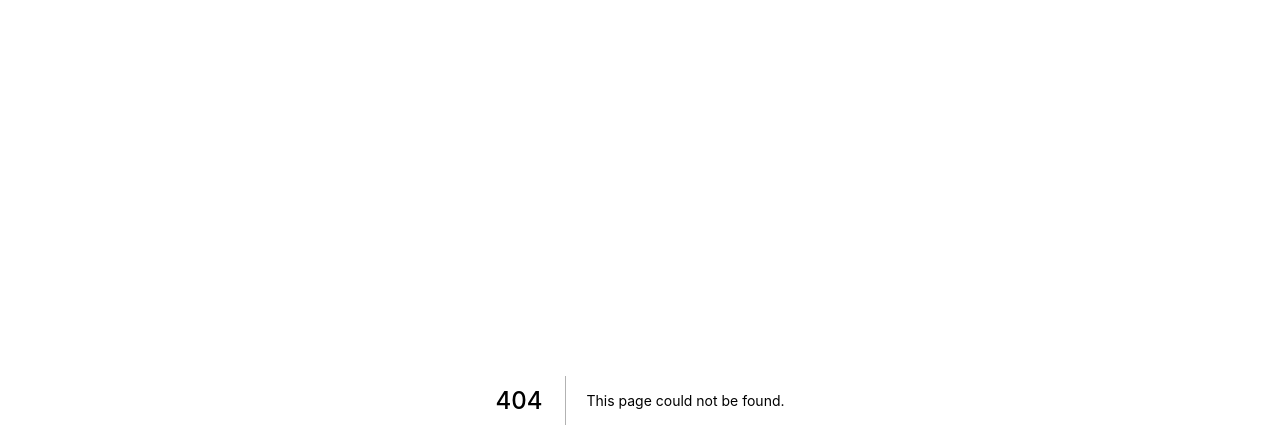
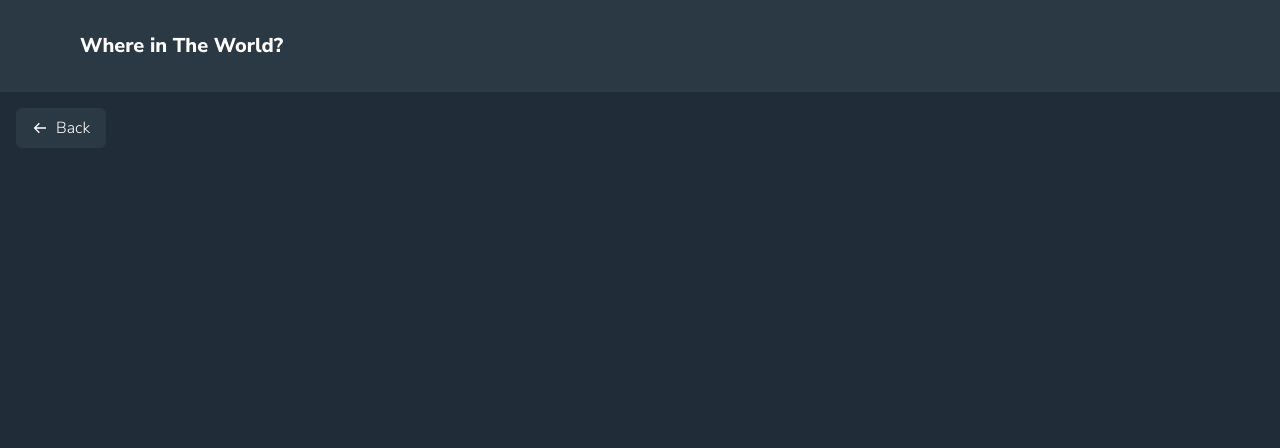
Before and after one commit to ahmadbilalse/countries-app, a Next.js app: page /1 in a window 1280 px wide. Before the commit this address had no page. Shown: the top 448 px of the page. Built offline with nearby package versions, Linux system fonts and the light colour scheme.

Commit message:
add: navigation to country detail page

```diff
--- a/components/Country.tsx
+++ b/components/Country.tsx
@@ -1,18 +1,23 @@
 import React from "react";
 import Image from "next/image";
+import Link from "next/link";
 import { Country } from "./Countries";
 
 export default function Card(props: any) {
   const country: Country = props.country;
 
-  const numberWithCommas = (x: number) =>{
+  const numberWithCommas = (x: number) => {
     return x.toString().replace(/\B(?=(\d{3})+(?!\d))/g, ",");
-  }
+  };
 
   return (
     <div className="rounded-xl dark:bg-primary overflow-hidden">
       {country ? (
-        <>
+        <Link
+          href={`/${encodeURIComponent(country.name.toLowerCase())}`}
+          passHref
+        >
+          <div>
             <div className="dark:bg-secondary relative w-full h-48">
               <Image
                 src={country?.flag}
@@ -27,7 +32,8 @@ export default function Card(props: any) {
               <p>Region: {country.region}</p>
               <p>Capital: {country.capital}</p>
             </div>
-        </>
+          </div>
+        </Link>
       ) : (
         <>
           <div className="animate-pulse dark:bg-secondary relative w-full h-48"></div>
--- a/components/PageContainer.tsx
+++ b/components/PageContainer.tsx
@@ -3,16 +3,11 @@ import SearchForm from "./SearchForm";
 import Header from "./Header";
 import Countries from "./Countries";
 
-export default function PageContainer() {
+export default function PageContainer(props: any) {
   return (
     <div className="min-h-screen dark:bg-background">
       <Header />
-      <main className="p-8 pt-0 sm:px-10 lg:px-20">
-        <div className="my-8 lg:my-12 max-w-md">
-          <SearchForm />
-        </div>
-        <Countries />
-      </main>
+      {props.children}
     </div>
   );
 }
--- /dev/null
+++ b/pages/[country].tsx
@@ -0,0 +1,22 @@
+import React from "react";
+import { useRouter } from "next/router";
+import PageContainer from "../components/PageContainer";
+import { BiArrowBack } from "react-icons/bi";
+
+export default function CountryPage() {
+  const router = useRouter();
+
+  const handleBack = () => {
+    router.back();
+  }
+
+  return (
+    <PageContainer>
+      <div className="p-4">
+        <button className="px-4 py-2 flex items-center dark:bg-primary rounded-md" onClick={handleBack}>
+          <BiArrowBack className="mr-2" /> Back
+        </button>
+      </div>
+    </PageContainer>
+  );
+}
--- a/pages/_document.tsx
+++ b/pages/_document.tsx
@@ -18,7 +18,7 @@ class MyDocument extends Document {
     return (
       <Html className="dark">
         <Head />
-        <body>
+        <body className="font-Nunito dark:text-onPrimary">
           <Main />
           <NextScript />
         </body>
--- a/pages/index.tsx
+++ b/pages/index.tsx
@@ -1,16 +1,26 @@
 import type { NextPage } from "next";
 import Head from "next/head";
+import React from "react";
+import Countries from "../components/Countries";
 import PageContainer from "../components/PageContainer";
+import SearchForm from "../components/SearchForm";
 
 const Home: NextPage = () => {
   return (
-    <div className="font-Nunito dark:text-onPrimary">
+    <div className="">
       <Head>
         <title>Countries App</title>
         <meta name="description" content="Countries app, an app that displays countries informations" />
         <link rel="icon" href="/favicon.ico" />
       </Head>
-      <PageContainer />
+      <PageContainer>
+        <main className="p-8 pt-0 sm:px-10 lg:px-20">
+        <div className="my-8 lg:my-12 max-w-md">
+          <SearchForm />
+        </div>
+        <Countries />
+      </main>
+      </PageContainer>
     </div>
   );
 };
```
Lines whose indentation alone changed are shown as unchanged.
